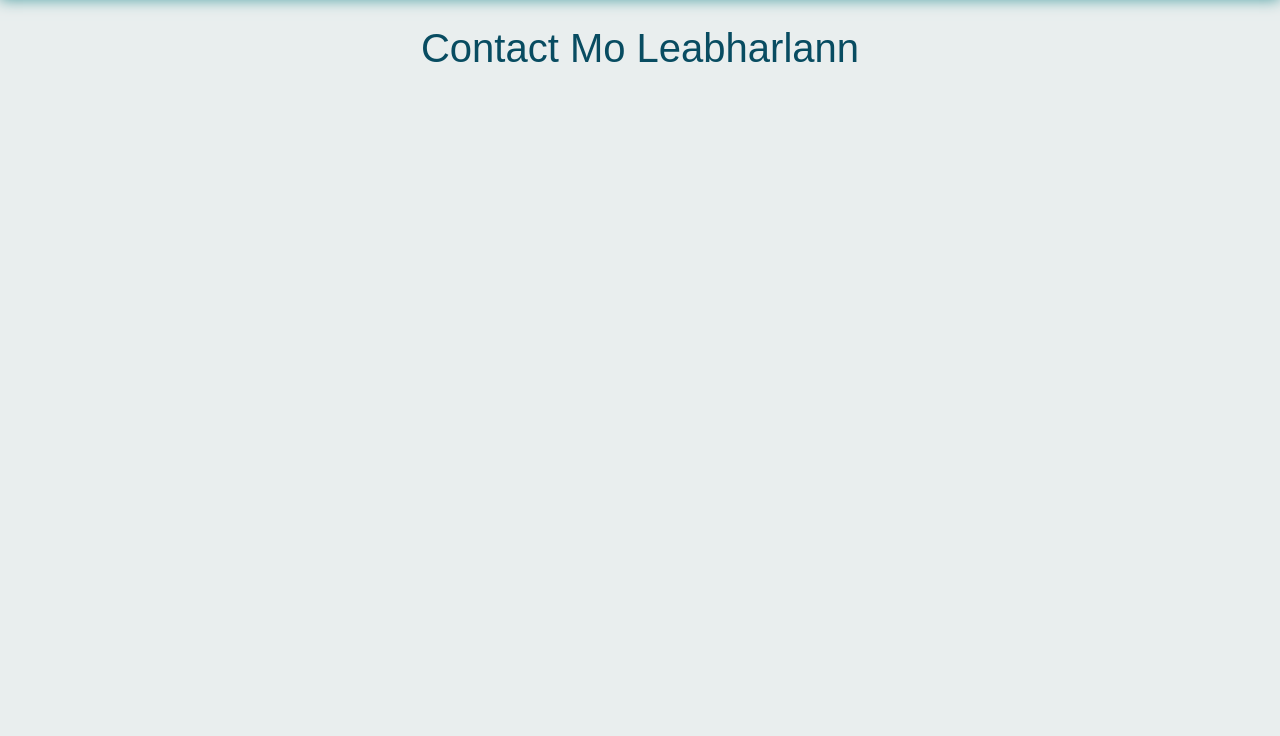
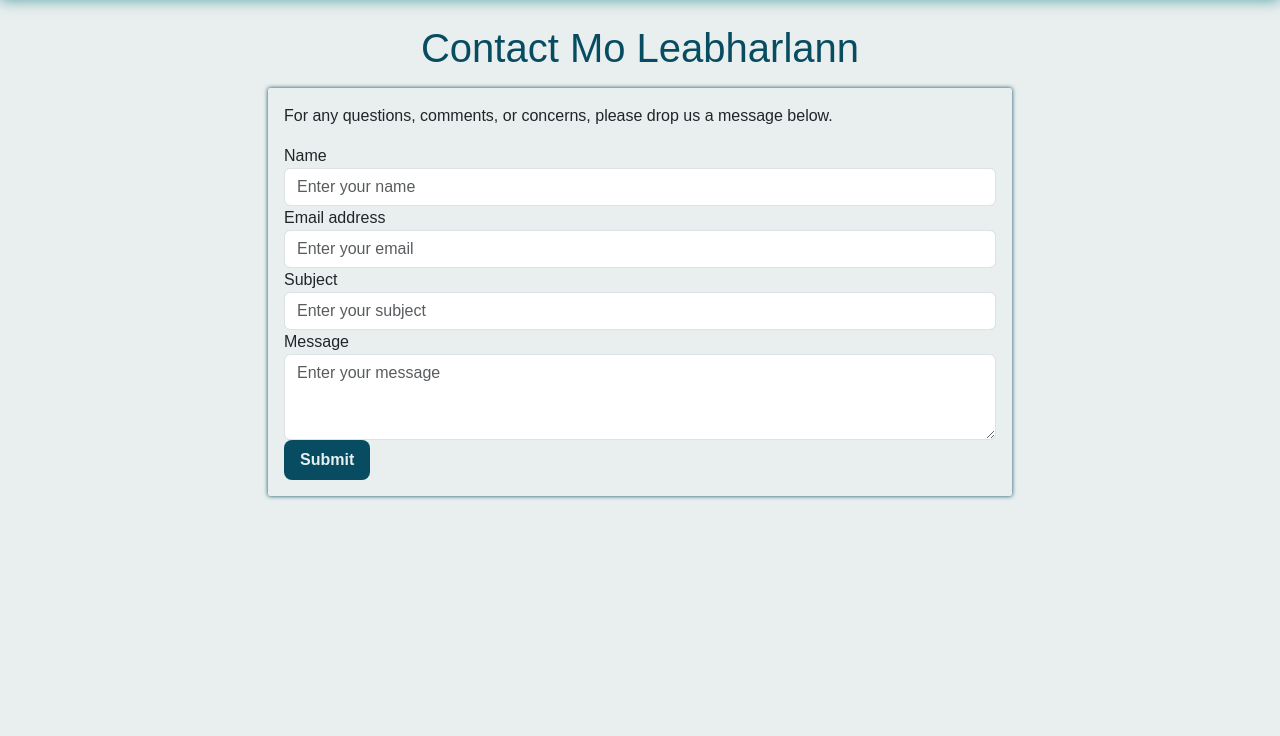
Before and after one commit to SJECollins/leabharlann, a Django app: page /contact/ in a window 1280 px wide. Shown: the part 76-812 px from the top of the page. Run offline with Django 4.2, Linux system fonts and the light colour scheme; some libraries are stand-ins or nearby versions; some web fonts are replaced.

Commit message:
Add faq text, add contact form

```diff
--- a/home/templates/home/contact.html
+++ b/home/templates/home/contact.html
@@ -10,10 +10,33 @@
 {% block content %}
 
 <section class="container">
-  <div class="row">
-    <div class="col-12 text-center">
-      <h1>Contact Mo Leabharlann</h1>
-    </div>
+  <h1 class="text-center">Contact Mo Leabharlann</h1>
+  <div class="col-12 col-md-8 mx-auto text-start book-shadow">
+  {% if success %}
+    <p>Thank you for your message! We will get back to you as soon as possible.</p>
+  {% else %}
+    <p>For any questions, comments, or concerns, please drop us a message below.</p>
+    <form method="post" action="{% url 'home:contact' %}">
+      {% csrf_token %}
+      <div class="form-group">
+        <label for="name">Name</label>
+        <input type="text" class="form-control" id="name" name="name" placeholder="Enter your name" required>
+      </div>
+      <div class="form-group">
+        <label for="email">Email address</label>
+        <input type="email" class="form-control" id="email" name="email" placeholder="Enter your email" required>
+      </div>
+      <div class="form-group">
+        <label for="subject">Subject</label>
+        <input type="text" class="form-control" id="subject" name="subject" placeholder="Enter your subject" required>
+      </div>
+      <div class="form-group">
+        <label for="message">Message</label>
+        <textarea class="form-control" id="message" name="message" rows="3" placeholder="Enter your message" required></textarea>
+      </div>
+      <button type="submit" class="btns">Submit</button>
+    </form>
+    {% endif %}
   </div>
 </section>
 
--- a/home/views.py
+++ b/home/views.py
@@ -1,6 +1,7 @@
 from django.shortcuts import render
 from books.models import Book, Author, Genre
 from mybooks.models import MyBook
+from .models import ContactMessage
 
 
 def index(request):
@@ -37,6 +38,17 @@ def contact(request):
     """
     A view to return the contact page
     """
+    if request.method == "POST":
+        name = request.POST.get("name")
+        email = request.POST.get("email")
+        subject = request.POST.get("subject")
+        message = request.POST.get("message")
+
+        ContactMessage.objects.create(
+            name=name, email=email, subject=subject, message=message
+        )
+        return render(request, "home/contact.html", {"success": True})
+
     return render(request, "home/contact.html")
 
 
```
Also changed, not shown: home/models.py (+10 -1 lines), home/templates/home/faqs.html (+17 -4 lines), db.sqlite3, home/migrations/0001_initial.py (added).
